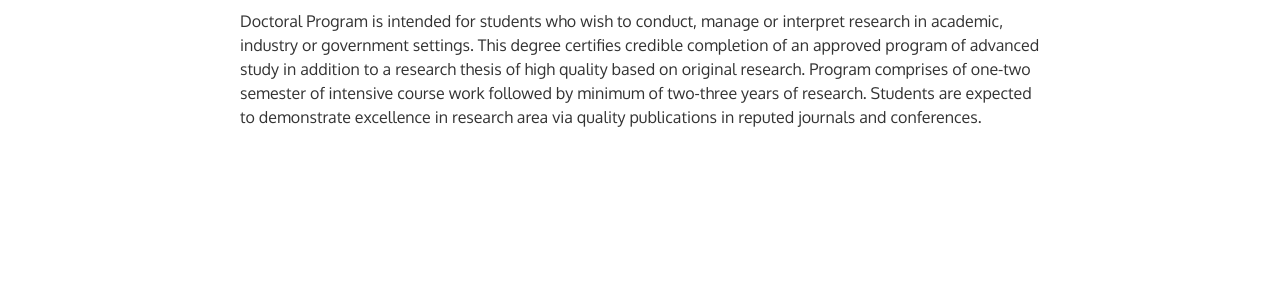
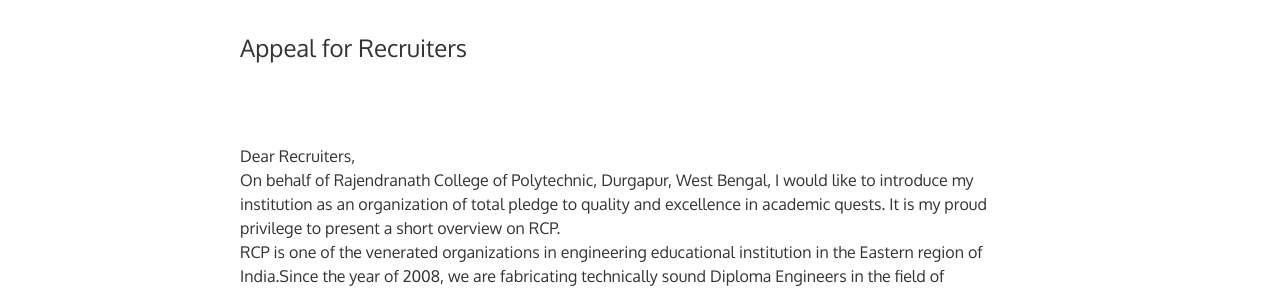
Before and after one commit to abhiroopbasak/boomtech_website2, a plain HTML site: page phd.html in a window 1280 px wide. Shown: the part 277-570 px from the top of the page. Drawn offline with nearby package versions, Linux system fonts and the light colour scheme.

Commit message:
Add files via upload

```diff
--- a/phd.html
+++ b/phd.html
@@ -139,16 +139,27 @@
         <div class="contents-wrapper">
             <!-- Contents starts here -->
             <div class="contents">
-                <h2>Doctor of Philosophy</h2>
+                <h1>TPO Cell</h1>
                 <br>
-                <p>
-                    Doctoral Program is intended for students who wish to conduct, manage or interpret research in
-                    academic, industry or government settings. This degree certifies credible completion of an approved
-                    program of advanced study in addition to a research thesis of high quality based on original
-                    research. Program comprises of one-two semester of intensive course work followed by minimum of
-                    two-three years of research. Students are expected to demonstrate excellence in research area via
-                    quality publications in reputed journals and conferences.
-                </p>
+                <h3>Appeal for Recruiters</h3>
+                <br><br><br>
+                Dear Recruiters,
+<br>
+                On behalf of Rajendranath College of Polytechnic, Durgapur, West Bengal, I would like to introduce my institution as an organization of total pledge to quality and excellence in academic quests. It is my proud privilege to present a short overview on RCP.
+<br>
+                RCP is one of the venerated organizations in engineering educational institution in the Eastern region of India.Since the year of 2008, we are fabricating technically sound Diploma Engineers in the field of MECHANICAL CIVIL, ELECTRICAL Engineering and COMPUTER SCIENCE & TECHNOLOGY.
+<br>
+                We initiate ourselves as the trailblazer to showcase a flourishing approach towards higher education for students. We are crafting major training & placement opportunities for the student community. Our Training &Placement Department caters to the need of mentoring & grooming of students to furnish them with all employ ability parameters i.e. Aptitude & Logical  skills, Behavioral skills, Technical skill, Communication skill etc to make them an asset to whichever organization they join. Training & Placement Department are also into arranging internship in various Govt. / Private Concerns.
+<br>
+                I would like to extend my cordial invitation to visit our Institute for Campus Recruitment purpose of RCP for our passing out batch of Diploma Engineering students and also to establish a long term relationship with our institute. It will be our proud privilege to expand all needed facilities and I assure our recruiters that they will get technically sound, disciplined and properly trained fresher who will convey with paramount honesty & hard work.
+<br>
+                I earnestly desire that this will be a great & fertile relationship in the making.
+<br><br>
+
+
+                Director, Training & Placement
+<br>
+                For any queries please feel free to contact: +91 7980235168
             </div>
         </div>
         <!-- Footer -->
```
